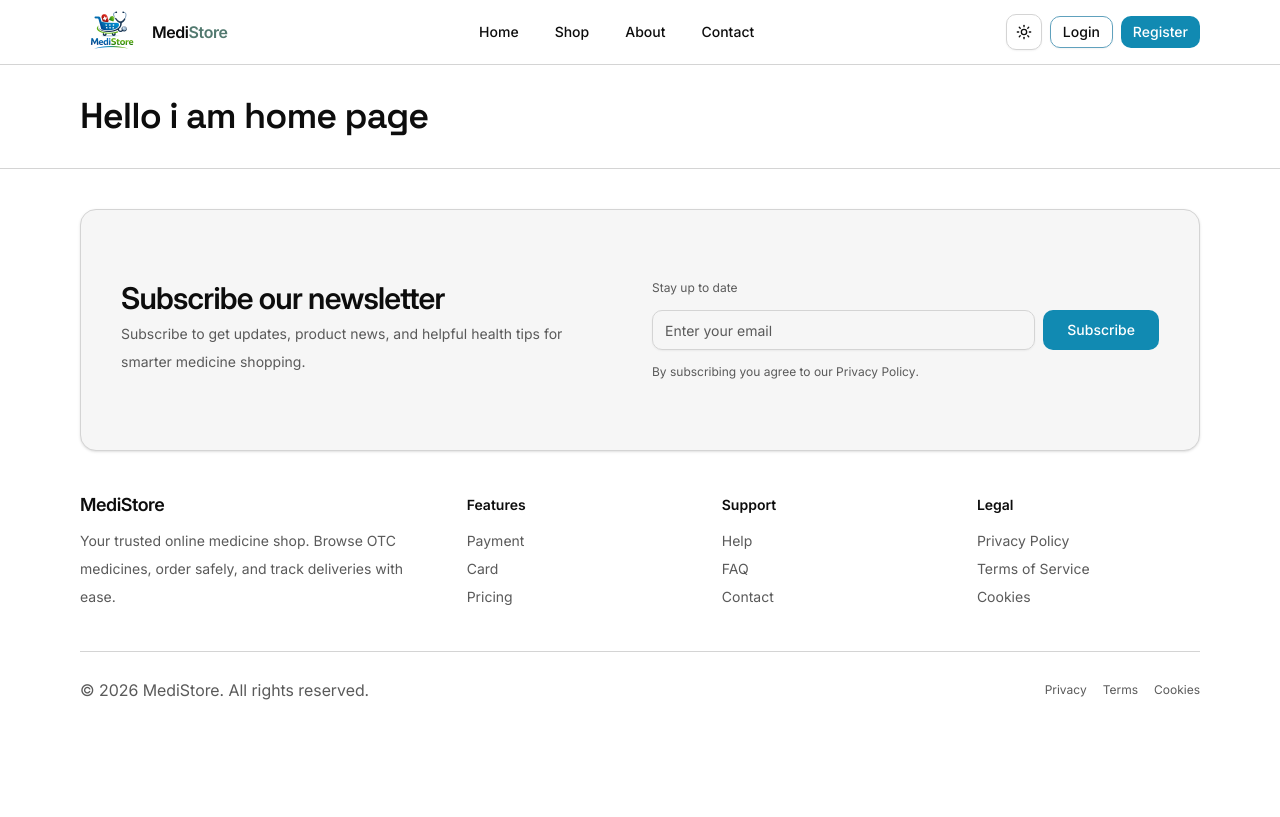
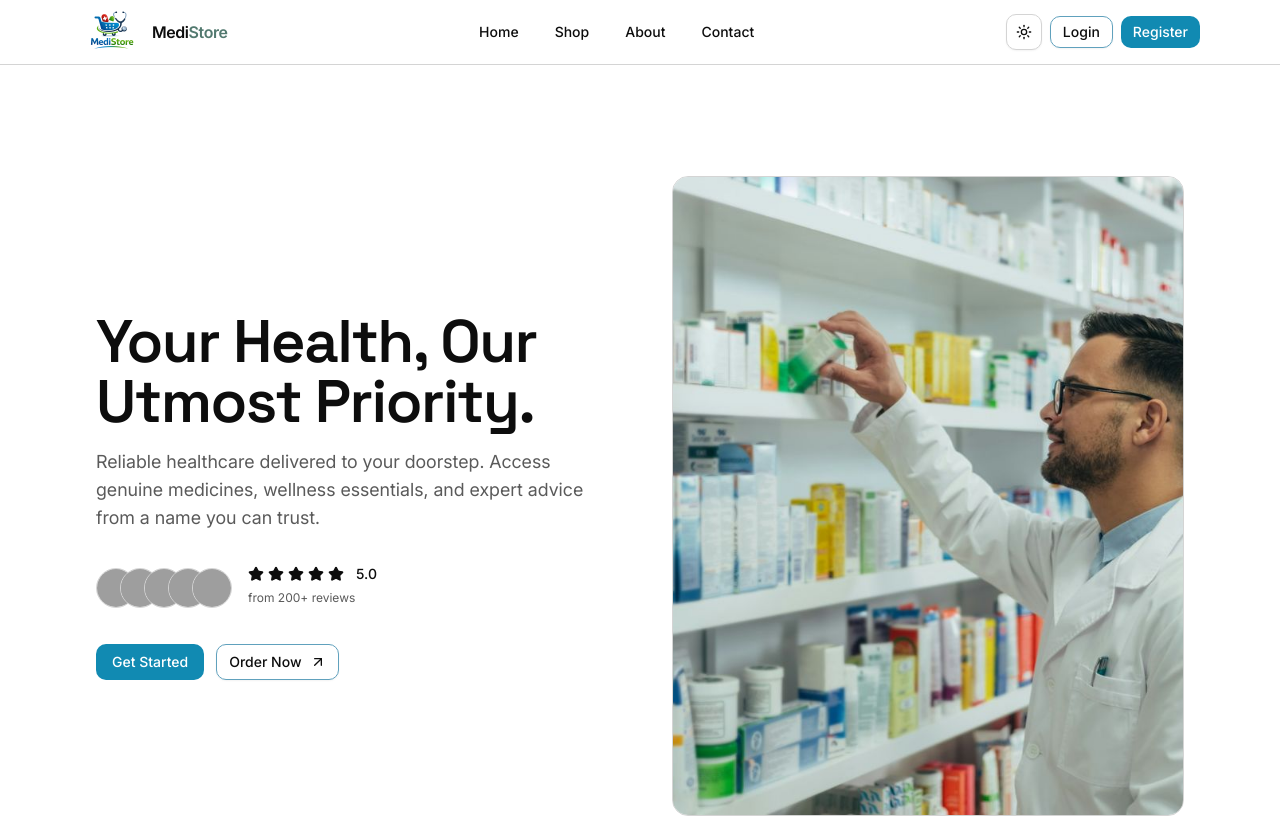
Before and after one commit to ArnabSaga/Assignment-4-MediStore-Frontend, a Next.js app: page / in a window 1280 px wide. Shown: the top 817 px of the page. Built offline with nearby package versions, Linux system fonts and the light colour scheme; grey boxes are pictures that could not be loaded.

Commit message:
Implemented the hero-section for HomePage

```diff
--- a/package.json
+++ b/package.json
@@ -10,6 +10,7 @@
   },
   "dependencies": {
     "@radix-ui/react-accordion": "^1.2.12",
+    "@radix-ui/react-avatar": "^1.1.11",
     "@radix-ui/react-dialog": "^1.1.15",
     "@radix-ui/react-dropdown-menu": "^2.1.16",
     "@radix-ui/react-navigation-menu": "^1.2.14",
--- a/src/app/(public)/page.tsx
+++ b/src/app/(public)/page.tsx
@@ -1,7 +1,9 @@
+import { Hero } from '@/components/hero';
+
 export default function HomePage() {
   return (
     <div>
-      <h1>Hello i am home page</h1>
+      <Hero />
     </div>
   );
 }
--- /dev/null
+++ b/src/components/hero.tsx
@@ -0,0 +1,161 @@
+import Link from "next/link";
+import Image from "next/image";
+import { ArrowUpRight, Star } from "lucide-react";
+
+import { cn } from "@/lib/utils";
+import { Avatar, AvatarImage } from "@/components/ui/avatar";
+import { Button } from "@/components/ui/button";
+
+interface HeroProps {
+  heading?: string;
+  description?: string;
+  buttons?: {
+    primary?: {
+      text: string;
+      url: string;
+      className?: string;
+    };
+    secondary?: {
+      text: string;
+      url: string;
+    };
+  };
+  reviews?: {
+    count: number;
+    avatars: { src: string; alt: string }[];
+    rating?: number;
+  };
+  className?: string;
+}
+
+export function Hero({
+  heading = "Your Health, Our Utmost Priority.",
+  description = "Reliable healthcare delivered to your doorstep. Access genuine medicines, wellness essentials, and expert advice from a name you can trust.",
+  buttons = {
+    primary: { text: "Get Started", url: "/register" },
+    secondary: { text: "Order Now", url: "/shop" },
+  },
+  reviews = {
+    count: 200,
+    rating: 5.0,
+    avatars: [
+      {
+        src: "https://deifkwefumgah.cloudfront.net/shadcnblocks/block/avatar-1.webp",
+        alt: "Avatar 1",
+      },
+      {
+        src: "https://deifkwefumgah.cloudfront.net/shadcnblocks/block/avatar-2.webp",
+        alt: "Avatar 2",
+      },
+      {
+        src: "https://deifkwefumgah.cloudfront.net/shadcnblocks/block/avatar-3.webp",
+        alt: "Avatar 3",
+      },
+      {
+        src: "https://deifkwefumgah.cloudfront.net/shadcnblocks/block/avatar-4.webp",
+        alt: "Avatar 4",
+      },
+      {
+        src: "https://deifkwefumgah.cloudfront.net/shadcnblocks/block/avatar-5.webp",
+        alt: "Avatar 5",
+      },
+    ],
+  },
+  className,
+}: HeroProps) {
+  const rating = reviews.rating ?? 5;
+
+  return (
+    <section className={cn("py-12 md:py-20", className)}>
+      <div className="mx-auto grid max-w-6xl items-center gap-10 px-4 lg:grid-cols-2 lg:gap-16">
+        {/* Left */}
+        <div className="flex flex-col items-center text-center lg:items-start lg:text-left">
+          <h1 className="text-balance text-4xl font-semibold tracking-tight md:text-5xl lg:text-6xl">
+            {heading}
+          </h1>
+
+          <p className="mt-4 max-w-xl text-pretty text-sm text-muted-foreground md:text-base lg:text-lg">
+            {description}
+          </p>
+
+          {/* Reviews */}
+          <div className="mt-8 flex flex-col items-center gap-4 sm:flex-row sm:items-center">
+            <span className="inline-flex items-center -space-x-4">
+              {reviews.avatars.map((avatar, index) => (
+                <Avatar key={index} className="h-10 w-10 border border-border">
+                  <AvatarImage src={avatar.src} alt={avatar.alt} />
+                </Avatar>
+              ))}
+            </span>
+
+            <div className="text-center sm:text-left">
+              <div className="flex items-center justify-center gap-1 sm:justify-start">
+                {Array.from({ length: 5 }).map((_, i) => (
+                  <Star
+                    key={i}
+                    className="h-4 w-4"
+                    style={{
+                      fill: "currentColor",
+                      opacity: i < Math.round(rating) ? 1 : 0.25,
+                    }}
+                  />
+                ))}
+                <span className="ml-2 text-sm font-medium">
+                  {rating.toFixed(1)}
+                </span>
+              </div>
+              <p className="text-xs text-muted-foreground">
+                from {reviews.count}+ reviews
+              </p>
+            </div>
+          </div>
+
+          {/* Buttons */}
+          <div className="mt-8 flex w-full flex-col gap-3 sm:flex-row sm:justify-center lg:justify-start">
+            {buttons.primary && (
+              <Button
+                asChild
+                className={cn(
+                  "btn-primary w-full sm:w-auto",
+                  buttons.primary.className
+                )}
+              >
+                <Link href={buttons.primary.url}>{buttons.primary.text}</Link>
+              </Button>
+            )}
+
+            {buttons.secondary && (
+              <Button
+                asChild
+                variant="outline"
+                className="btn-outline w-full sm:w-auto"
+              >
+                <Link
+                  href={buttons.secondary.url}
+                  className="inline-flex items-center gap-2"
+                >
+                  {buttons.secondary.text}
+                  <ArrowUpRight className="h-4 w-4" />
+                </Link>
+              </Button>
+            )}
+          </div>
+        </div>
+
+        {/* Right image */}
+        <div className="relative mx-auto w-full max-w-xl lg:max-w-none">
+          <div className="relative aspect-4/5 w-full overflow-hidden rounded-2xl border border-border">
+            <Image
+              src="/images/hero-section-image.jpg"
+              alt="MediStore hero"
+              fill
+              priority
+              className="object-cover"
+              sizes="(max-width: 1024px) 100vw, 50vw"
+            />
+          </div>
+        </div>
+      </div>
+    </section>
+  );
+}
--- /dev/null
+++ b/src/components/ui/avatar.tsx
@@ -0,0 +1,53 @@
+"use client"
+
+import * as React from "react"
+import * as AvatarPrimitive from "@radix-ui/react-avatar"
+
+import { cn } from "@/lib/utils"
+
+function Avatar({
+  className,
+  ...props
+}: React.ComponentProps<typeof AvatarPrimitive.Root>) {
+  return (
+    <AvatarPrimitive.Root
+      data-slot="avatar"
+      className={cn(
+        "relative flex size-8 shrink-0 overflow-hidden rounded-full",
+        className
+      )}
+      {...props}
+    />
+  )
+}
+
+function AvatarImage({
+  className,
+  ...props
+}: React.ComponentProps<typeof AvatarPrimitive.Image>) {
+  return (
+    <AvatarPrimitive.Image
+      data-slot="avatar-image"
+      className={cn("aspect-square size-full", className)}
+      {...props}
+    />
+  )
+}
+
+function AvatarFallback({
+  className,
+  ...props
+}: React.ComponentProps<typeof AvatarPrimitive.Fallback>) {
+  return (
+    <AvatarPrimitive.Fallback
+      data-slot="avatar-fallback"
+      className={cn(
+        "bg-muted flex size-full items-center justify-center rounded-full",
+        className
+      )}
+      {...props}
+    />
+  )
+}
+
+export { Avatar, AvatarImage, AvatarFallback }
```
Also changed, not shown: public/images/hero-section-image.jpg (added), 1 other file (tests, documents, lock files or other folders).
